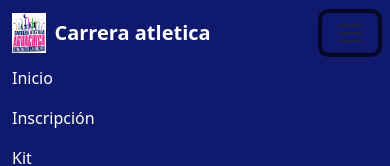
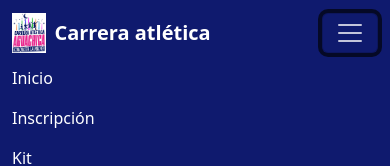
Before and after one commit to miguel9214/carrera-atletica-frontend, a Vue app: page / in a window 390 px wide. Both pictures are taken after a click on the button "Toggle navigation". Shown: the top 166 px of the page. Built offline with nearby package versions, Linux system fonts and the light colour scheme.

Commit message:
correcion del boton

```diff
--- a/src/components/Navbar.vue
+++ b/src/components/Navbar.vue
@@ -1,9 +1,9 @@
 <template>
   <nav class="navbar navbar-expand-lg shadow-sm sticky-top" :style="navbarStyle">
     <div class="container">
-      <RouterLink class="navbar-brand fw-bold d-flex align-items-center" to="/">
+      <RouterLink class="navbar-brand fw-bold d-flex align-items-center" to="/" @click="closeMenu">
         <img src="/logo.jpg" alt="Logo" height="40" class="me-2" />
-        <span class="text-white">Carrera atletica</span>
+        <span class="text-white">Carrera atlética</span>
       </RouterLink>
 
       <button
@@ -21,19 +21,19 @@
       <div class="collapse navbar-collapse" id="navbarNav">
         <ul class="navbar-nav ms-auto">
           <li class="nav-item">
-            <RouterLink class="nav-link text-white" to="/">Inicio</RouterLink>
+            <RouterLink class="nav-link text-white" to="/" @click="closeMenu">Inicio</RouterLink>
           </li>
           <li class="nav-item">
-            <RouterLink class="nav-link text-white" to="/register">Inscripción</RouterLink>
+            <RouterLink class="nav-link text-white" to="/register" @click="closeMenu">Inscripción</RouterLink>
           </li>
           <li class="nav-item">
-            <RouterLink class="nav-link text-white" to="/kit">Kit</RouterLink>
+            <RouterLink class="nav-link text-white" to="/kit" @click="closeMenu">Kit</RouterLink>
           </li>
           <li class="nav-item">
-            <RouterLink class="nav-link text-white" to="/categorias">Categorías</RouterLink>
+            <RouterLink class="nav-link text-white" to="/categorias" @click="closeMenu">Categorías</RouterLink>
           </li>
           <li class="nav-item">
-            <RouterLink class="nav-link text-white" to="/ruta">Ruta</RouterLink>
+            <RouterLink class="nav-link text-white" to="/ruta" @click="closeMenu">Ruta</RouterLink>
           </li>
         </ul>
       </div>
@@ -42,6 +42,15 @@
 </template>
 
 <script setup>
+import { Collapse } from 'bootstrap'
+
+function closeMenu() {
+  const menu = document.getElementById('navbarNav')
+  if (menu && menu.classList.contains('show')) {
+    new Collapse(menu).hide()
+  }
+}
+
 const navbarStyle = {
   backgroundColor: 'var(--color-dark)',
 }
@@ -52,4 +61,9 @@ const navbarStyle = {
   color: var(--color-primary) !important;
   transition: color 0.2s ease-in-out;
 }
+
+/* Forzar ícono hamburguesa en blanco */
+.navbar-toggler-icon {
+  filter: brightness(1000%);
+}
 </style>
```
